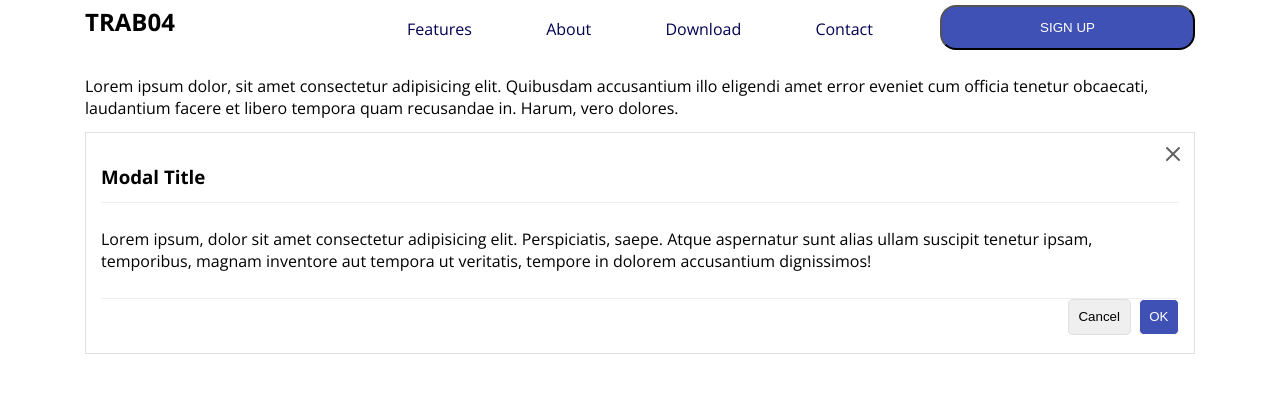
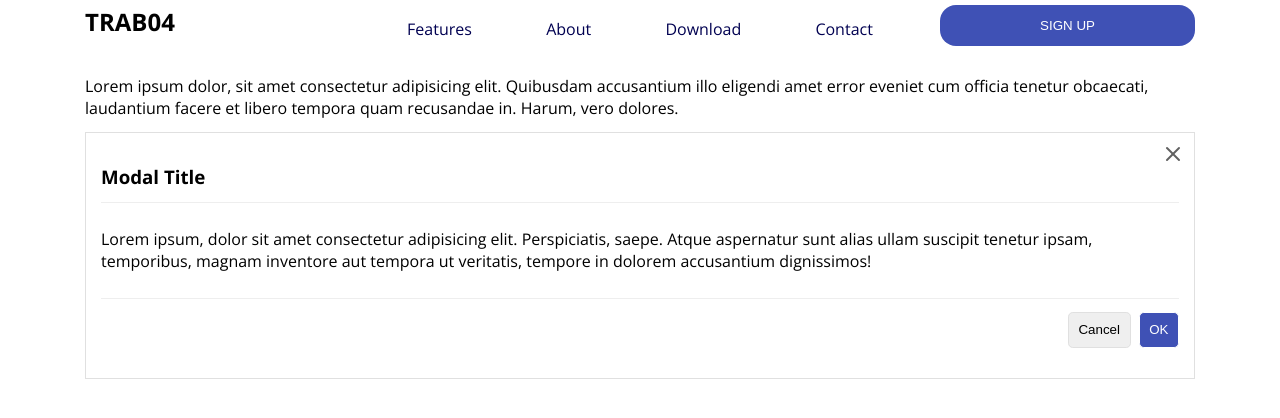
Before and after one commit to camilamonteiros/trabalho_04, a plain HTML site: page index.html in a window 1280 px wide. Drawn offline with Linux system fonts and the light colour scheme.

Commit message:
Corrections done

```diff
--- a/index.html
+++ b/index.html
@@ -43,7 +43,7 @@
                 </nav>
             </div>
             <div class="xs-col-12 md-col-3">
-                <button class="p-8 border-radius-10 w-100 b-none color-text-white color-bg-indigo-primary-500 cursor-pointer">SIGN UP</button>
+                <button style="border: none;" class="p-8 border-radius-10 w-100 b-none color-text-white color-bg-indigo-primary-500 cursor-pointer">SIGN UP</button>
             </div>
         </div>
     </header>
@@ -67,7 +67,7 @@
                                 aspernatur sunt alias ullam suscipit tenetur ipsam, temporibus, magnam inventore aut
                                 tempora ut veritatis, tempore in dolorem accusantium dignissimos!</p>
                         </div>
-                        <div class="modal-footer py.8 border-top-1 color-border-top-gray-primary-200 d-flex flex-justify-content-end flex-gap-5">
+                        <div class="modal-footer py-8 border-top-1 color-border-top-gray-primary-200 d-flex flex-justify-content-end flex-gap-5">
                             <button class="cursor-pointer border-1 p-6 color-border-gray-primary-300 volor-bg-gray-light-50 border-radius-3">Cancel</button>
                             <button class="cursor-pointer border-1 p-6 color-border-indigo-primary-300 border-radius-3 color-bg-indigo-primary-500 color-text-white">OK</button>
                         </div>
```
